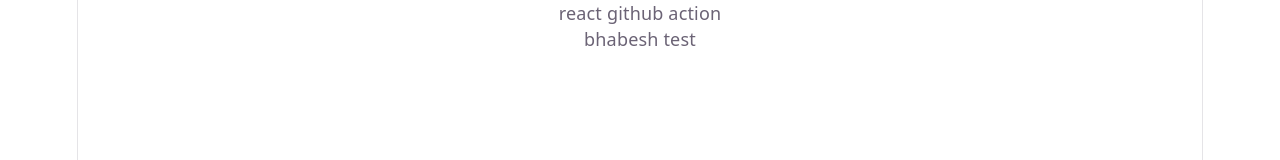
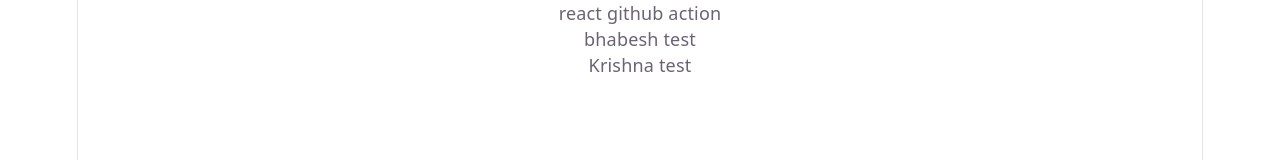
Before and after one commit to bhabeshHenasaha227/ci-cd-react, a React app: page / in a window 1280 px wide. Shown: the top 160 px of the page. Built offline with nearby package versions, Linux system fonts and the light colour scheme; the HTML template or start-up script is replaced by a standard one.

Commit message:
my deployment

```diff
--- a/src/App.jsx
+++ b/src/App.jsx
@@ -5,6 +5,7 @@ function App() {
     <>
       <div>react github action</div>
       <div>bhabesh test</div>
+      <div>Krishna test</div>
     </>
   );
 }
```
